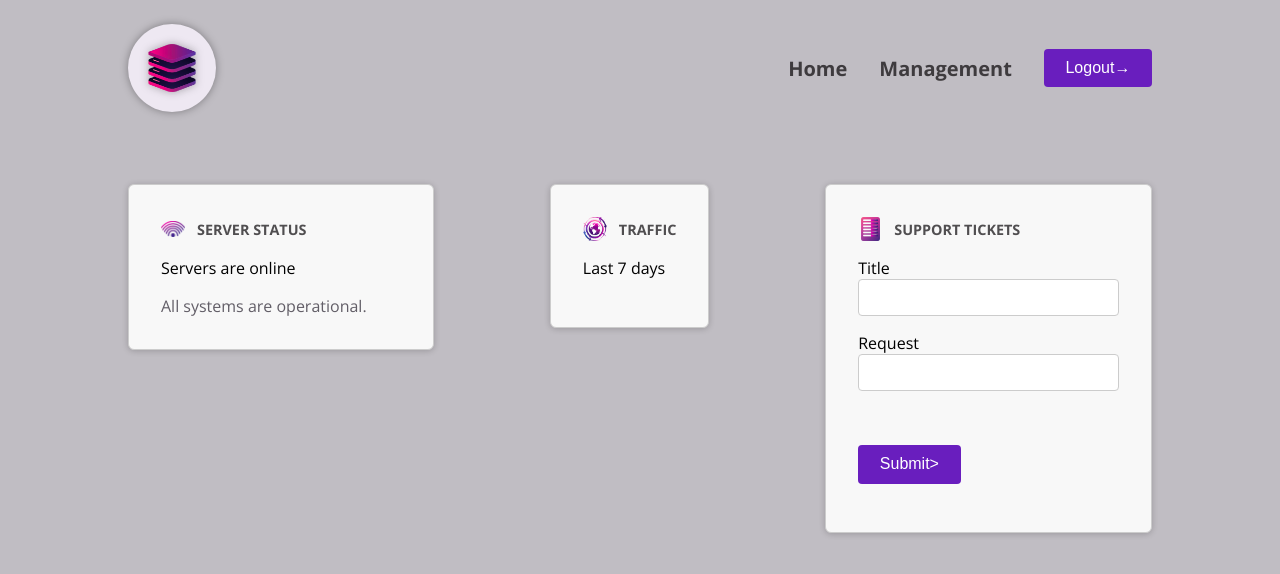
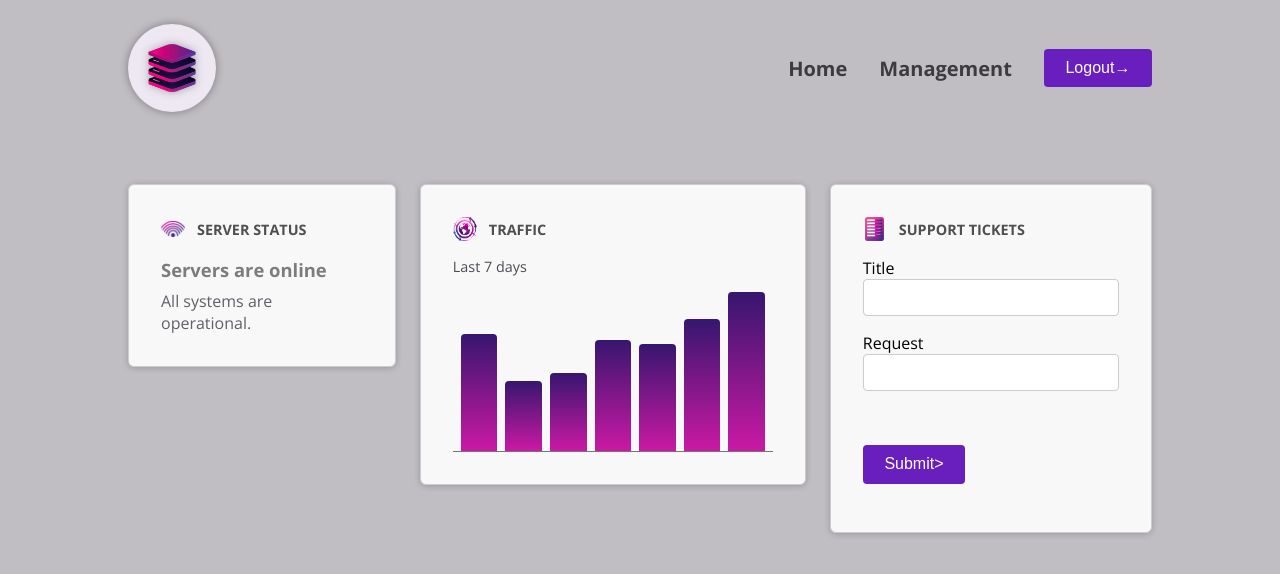
Before and after one commit to BrunaScauri/angular-server-manager, an Angular app: page / in a window 1280 px wide. Shown: the top 574 px of the page. Built offline with nearby package versions, Linux system fonts and the light colour scheme.

Commit message:
style: add classes to traffic-status component

```diff
--- a/src/app/dashboard/server-status/server-status.component.html
+++ b/src/app/dashboard/server-status/server-status.component.html
@@ -1,12 +1,12 @@
-<div id=status>
+<div class='status'>
     @if (currentStatus === 'online') {
-      <p>Servers are online</p>
+      <p class="status-online">Servers are online</p>
       <p>All systems are operational.</p>
     } @else if (currentStatus === 'offline') {
-      <p>Servers are offline</p>
+      <p class="status-offline">Servers are offline</p>
       <p>Functionality should be restored soon.</p>
     } @else {
-      <p>Server status is unknown</p>
+      <p class="status-unknown">Server status is unknown</p>
       <p>Fetching server status failed.</p>
     }
   </div>
--- a/src/app/dashboard/traffic-status/traffic-status.component.css
+++ b/src/app/dashboard/traffic-status/traffic-status.component.css
@@ -0,0 +1,33 @@
+
+#traffic {
+  display: block;
+  width: 15rem;
+}
+
+p {
+  margin: 0 0 1rem 0;
+  font-size: 0.9rem;
+  color: #4f4b53;
+}
+
+#chart {
+  height: 10rem;
+  display: flex;
+  align-items: flex-end;
+  gap: 0.5rem;
+  padding: 0 0.5rem;
+  border-bottom: 1px solid #76737a;
+}
+
+#chart div {
+  flex: 1;
+  background: linear-gradient(to bottom, #36166f, #ca19a4);
+  border-top-left-radius: 4px;
+  border-top-right-radius: 4px;
+}
+
+@media (min-width: 768px) {
+  #traffic {
+    width: 20rem;
+  }
+}
```
